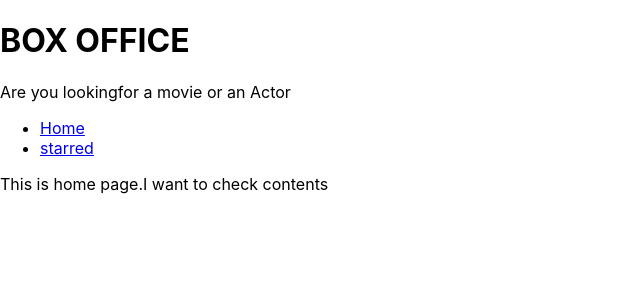
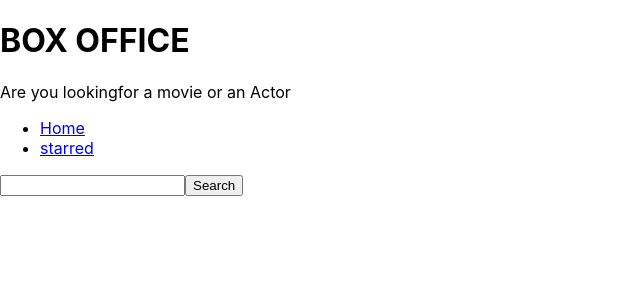
Before and after one commit to shilpalucy/box-office2, a React (Create React App) app: page / in a window 1280 px wide. Shown: the top 300 px of the page, without its empty margins (0-640 px from the left). Built offline with nearby package versions, Linux system fonts and the light colour scheme.

Commit message:
created search box

```diff
--- a/src/pages/Home.js
+++ b/src/pages/Home.js
@@ -1,10 +1,33 @@
-import React from 'react';
+import React,{useState} from 'react';
 import MainPageLayout from '../components/MainPageLayout';
 
+
 const Home = () => {
+
+
+
+  const[Input,setInput]=useState("");
+
+  const onSearch=()=>{
+    fetch(`https://api.tvmaze.com/search/shows?q=${Input}`)
+    .then(r=>r.json())
+    .then(result=> console.log(result));
+  }
+
+  const onKeyDown=(ev)=>{
+    if(ev.keyCode===13)
+      onSearch();
+  }
+
+  const onEventChange = (ev) => {
+    setInput(ev.target.value);
+
+  }
   return (
+
     <MainPageLayout>
-      This is home page.I want to check contents
+      <input type="text" onChange = {onEventChange} onKeyDown={onKeyDown} value={Input}/>
+      <button type="button" onClick={onSearch}>Search</button>
     </MainPageLayout>
   );
 }
```
